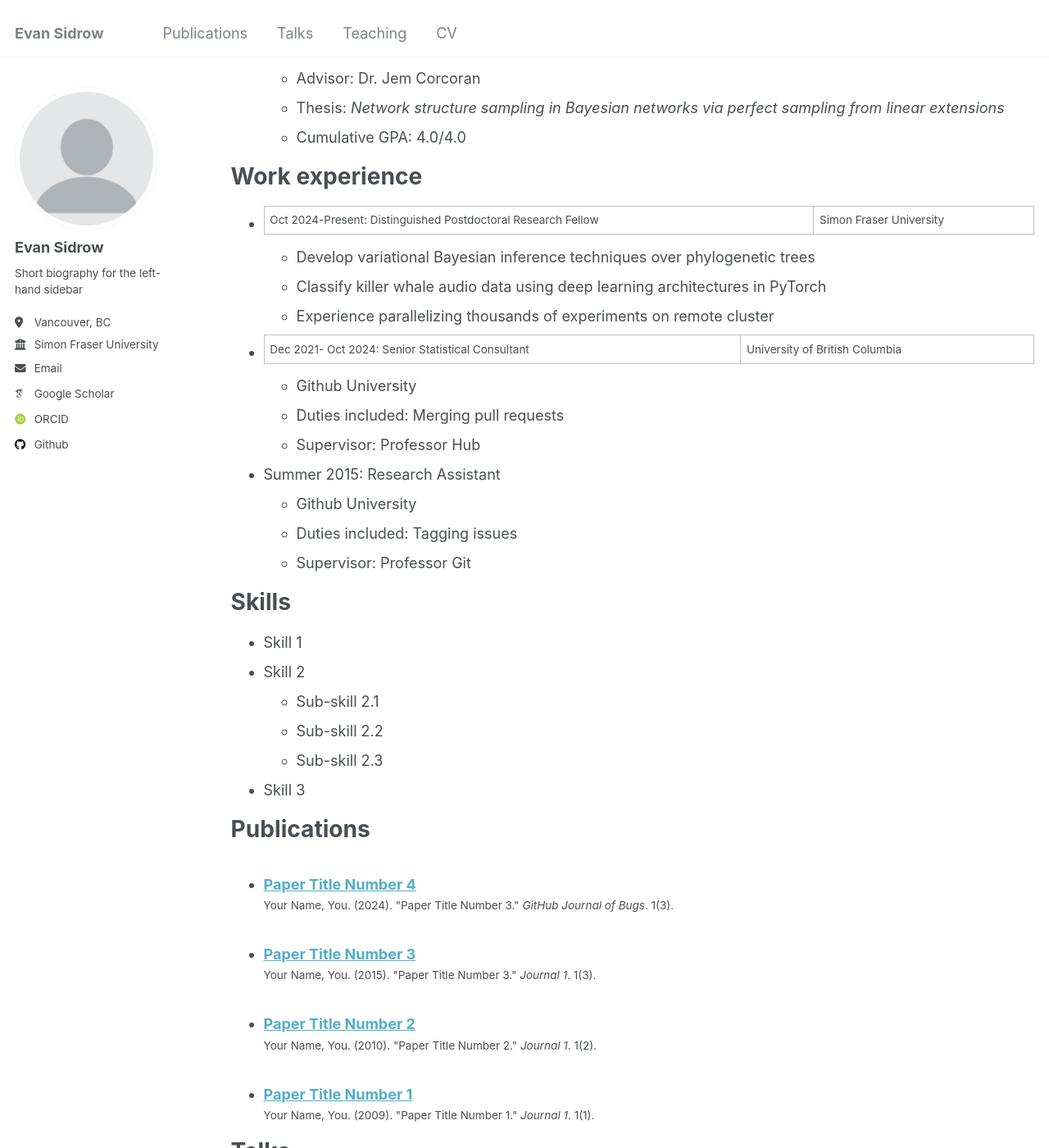
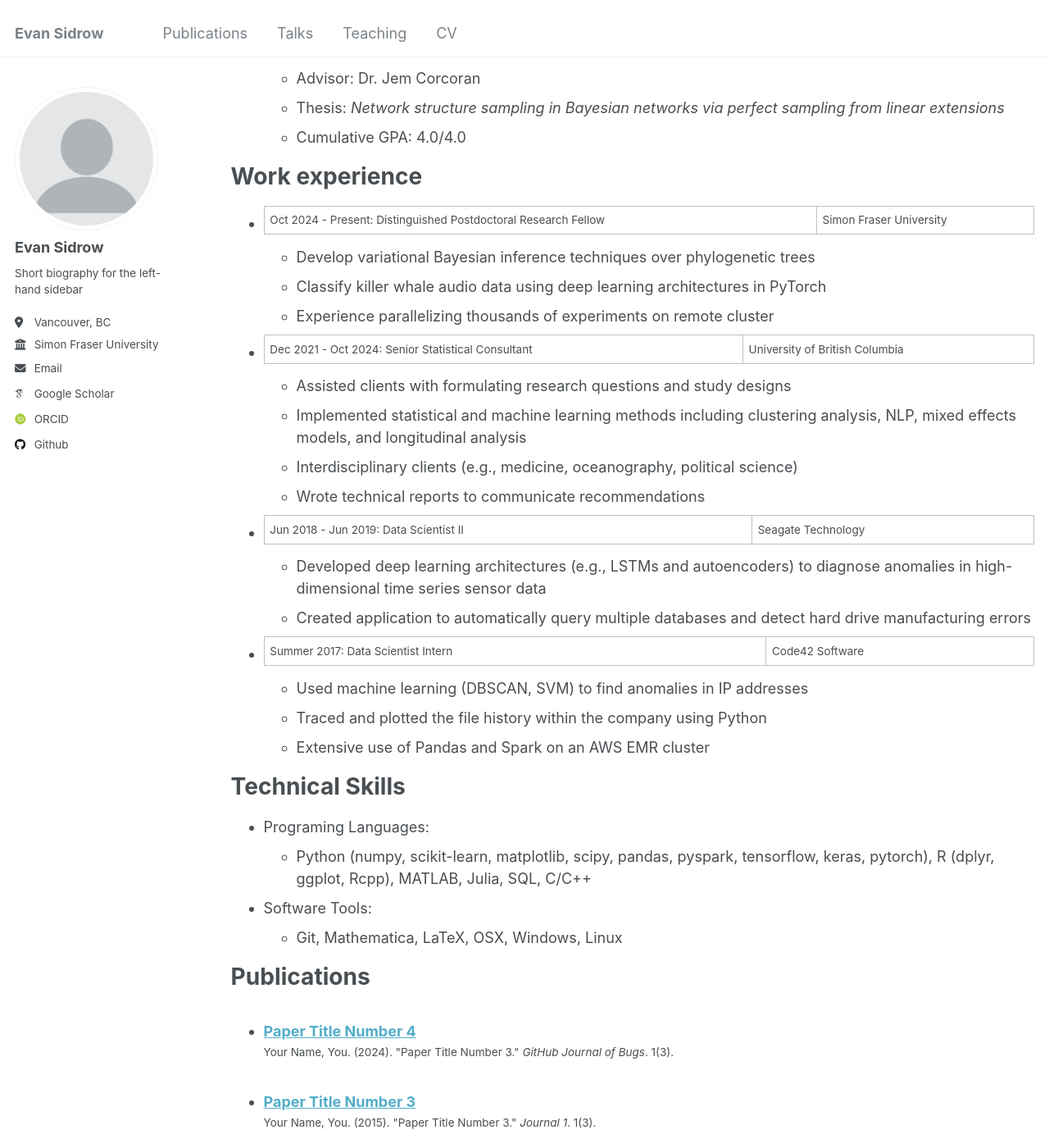
Before and after one commit to EvanSidrow/EvanSidrow.github.io, a Jekyll site: the page built from _pages/cv.md, in a window 1280 px wide and 1400 px high, scrolled down 298 px. Shown: the whole window at 82% size. Built offline with Jekyll 4.4.1, drawn with Linux system fonts in a browser that asks for light colours; some web fonts are replaced; some of the changed text lies outside the part shown.

Commit message:
Update cv.md

```diff
--- a/_pages/cv.md
+++ b/_pages/cv.md
@@ -22,29 +22,32 @@ Education
 
 Work experience
 ======
-* Oct 2024-Present: Distinguished Postdoctoral Research Fellow | Simon Fraser University
+* Oct 2024 - Present: Distinguished Postdoctoral Research Fellow | Simon Fraser University
   * Develop variational Bayesian inference techniques over phylogenetic trees
   * Classify killer whale audio data using deep learning architectures in PyTorch
   * Experience parallelizing thousands of experiments on remote cluster
 
-* Dec 2021- Oct 2024: Senior Statistical Consultant | University of British Columbia
-  * Github University
-  * Duties included: Merging pull requests
-  * Supervisor: Professor Hub
+* Dec 2021 - Oct 2024: Senior Statistical Consultant | University of British Columbia
+  * Assisted clients with formulating research questions and study designs
+  * Implemented statistical and machine learning methods including clustering analysis, NLP, mixed effects models, and longitudinal analysis
+  * Interdisciplinary clients (e.g., medicine, oceanography, political science)
+  * Wrote technical reports to communicate recommendations
 
-* Summer 2015: Research Assistant
-  * Github University
-  * Duties included: Tagging issues
-  * Supervisor: Professor Git
+* Jun 2018 - Jun 2019:  Data Scientist II | Seagate Technology
+  * Developed deep learning architectures (e.g., LSTMs and autoencoders) to diagnose anomalies in high-dimensional time series sensor data
+  * Created application to automatically query multiple databases and detect hard drive manufacturing errors
 
-Skills
+* Summer 2017:  Data Scientist Intern | Code42 Software
+  * Used machine learning (DBSCAN, SVM) to find anomalies in IP addresses
+  * Traced and plotted the file history within the company using Python
+  * Extensive use of Pandas and Spark on an AWS EMR cluster
+
+Technical Skills
 ======
-* Skill 1
-* Skill 2
-  * Sub-skill 2.1
-  * Sub-skill 2.2
-  * Sub-skill 2.3
-* Skill 3
+* Programing Languages:
+  * Python (numpy, scikit-learn, matplotlib, scipy, pandas, pyspark, tensorflow, keras, pytorch), R (dplyr, ggplot, Rcpp), MATLAB, Julia, SQL, C/C++
+* Software Tools:
+  * Git, Mathematica, LaTeX, OSX, Windows, Linux
 
 Publications
 ======
@@ -64,6 +67,19 @@ Teaching
     {% include archive-single-cv.html %}
   {% endfor %}</ul>
 
-Service and leadership
+Selected Awards
 ======
-* Currently signed in to 43 different slack teams
+* 2024: Best Student Presentation (of 42 participants) | International Biometric Society
+* 2023: Best Paper Award (of over 50 published papers) | Canadian Journal of Statistics
+* 2023: Marshall Prize (outstanding statistics graduate student) | Univerity of British Columbia
+* 2022: Rick White Award (outstanding interdisciplinary statistics PhD student) | Univerity of British Columbia
+* 2020: Best PhD Presentation | Canadian Student Statistical Conference
+* 2019: Four Year Fellowship (outstanding incoming statistics PhD student) | Univerity of British Columbia
+* 2018: Outstanding Graduate of the College (of ~1,000 graduating students) | Univeristy of Colorado, Boulder
+
+Service
+======
+* 2024: Reviewer, Journal of Machine Learning Research
+* 2023: Reviewer, Ecology
+* 2021: Reviewer, Ecological Modelling
+* 2021: PhD student representative, UBC Statistics faculty hiring committee
```
